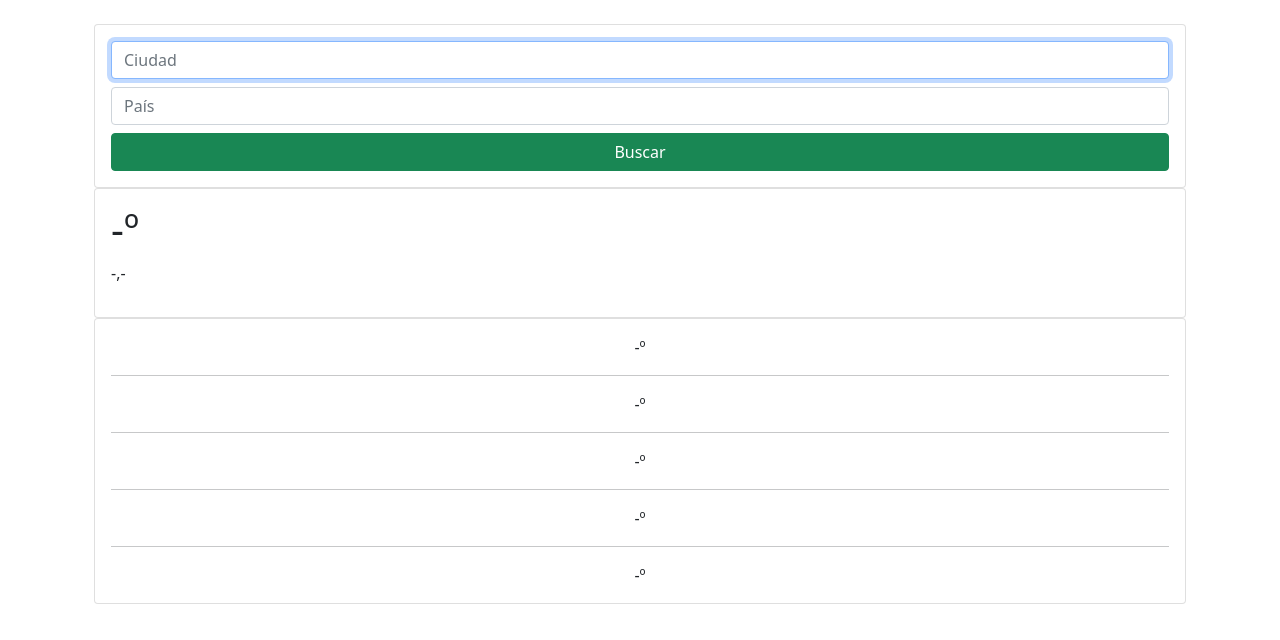
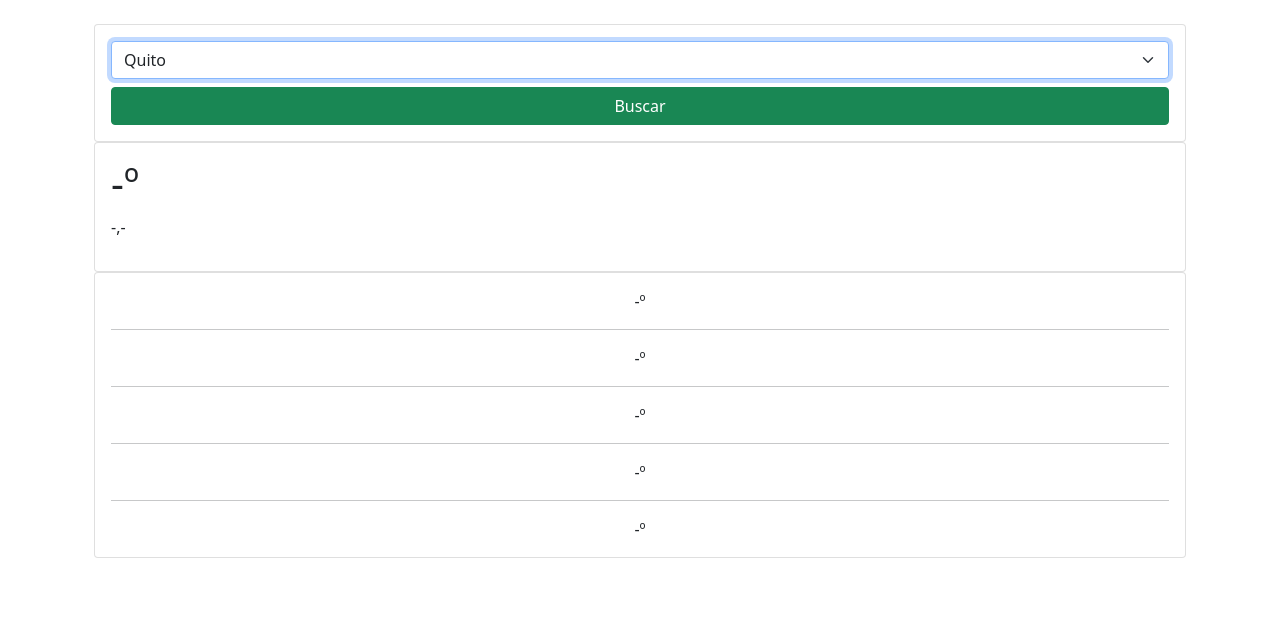
Before and after one commit to pajmunoz/react-clima, a React app: page / in a window 1280 px wide. Shown: the top 640 px of the page. Built offline with nearby package versions, Linux system fonts and the light colour scheme.

Commit message:
add error state & select form

```diff
--- a/src/app/App.js
+++ b/src/app/App.js
@@ -57,11 +57,10 @@ class App extends React.Component {
 
     getWeather = async e =>{
     e.preventDefault()
-    const {ciudad, pais}=e.target.elements
+    const {ciudad}=e.target.elements
     const valCiudad = ciudad.value
-    const valPais = pais.value
 
-    const API_URL = `https://api.openweathermap.org/data/2.5/weather?q=${valCiudad},${valPais}&appid=${WEATHER_KEY}&units=metric&lang=es`
+    const API_URL = `https://api.openweathermap.org/data/2.5/weather?q=${valCiudad}&appid=${WEATHER_KEY}&units=metric&lang=es`
     const API_URL2 = `https://api.openweathermap.org/data/2.5/forecast?q=${valCiudad}&appid=${WEATHER_KEY}&units=metric&lang=es`
     const response = await fetch(API_URL)
     const response2 = await fetch(API_URL2)
--- a/src/app/components/WeatherForm.js
+++ b/src/app/components/WeatherForm.js
@@ -1,19 +1,22 @@
-import React from 'react'
+import React from "react";
 
-const WeatherForm = props => (
-        <div className="card card-body">
-            <form onSubmit={props.getWeather} >
-                <div className="form-group">
-                    <input type="text" name="ciudad" placeholder="Ciudad" className="form-control" autoFocus/>
-                </div>
-                <div className="form-group mt-2">
-                    <input type="text" name="pais" placeholder="País" className="form-control"/>
-                </div>
-                <button className="btn btn-success w-100 mt-2">
-                    Buscar
-                </button>
-            </form>
-        </div>
-    )
+const WeatherForm = (props) => (
+  <div className="card card-body">
+    <form onSubmit={props.getWeather}>
+      <div className="form-group">
+        <select className="form-select" name="ciudad" aria-label="Default select example" placeholder="Ciudad" autoFocus>
+          <option value="quito" >Quito</option>
+          <option value="buenos aires">Buenos Aires</option>
+          <option value="paris">Paris</option>
+          <option value="london">Londres</option>
+          <option value="kiev">Kiev</option>
+        </select>
 
-export default WeatherForm
+      </div>
+
+      <button className="btn btn-success w-100 mt-2">Buscar</button>
+    </form>
+  </div>
+);
+
+export default WeatherForm;
--- a/src/app/components/WeatherInfo.js
+++ b/src/app/components/WeatherInfo.js
@@ -1,11 +1,18 @@
-import React from 'react'
+import React from "react";
 
-const WeatherInfo = props =>  (
-        <div className="card card-body">
-            <h1>{props.temperature}º</h1>
-            {props.city},{props.country}
-            <p>{props.description}</p>
-        </div>
-    )
+const WeatherInfo = (props) => (
+  <>
+    {props.error && (
+      <div className="alert alert-danger">
+        <p>{props.error}</p>
+      </div>
+    )}
+    <div className="card card-body">
+      <h1>{props.temperature}º</h1>
+      {props.city},{props.country}
+      <p>{props.description}</p>
+    </div>
+  </>
+);
 
-export default WeatherInfo
+export default WeatherInfo;
```
